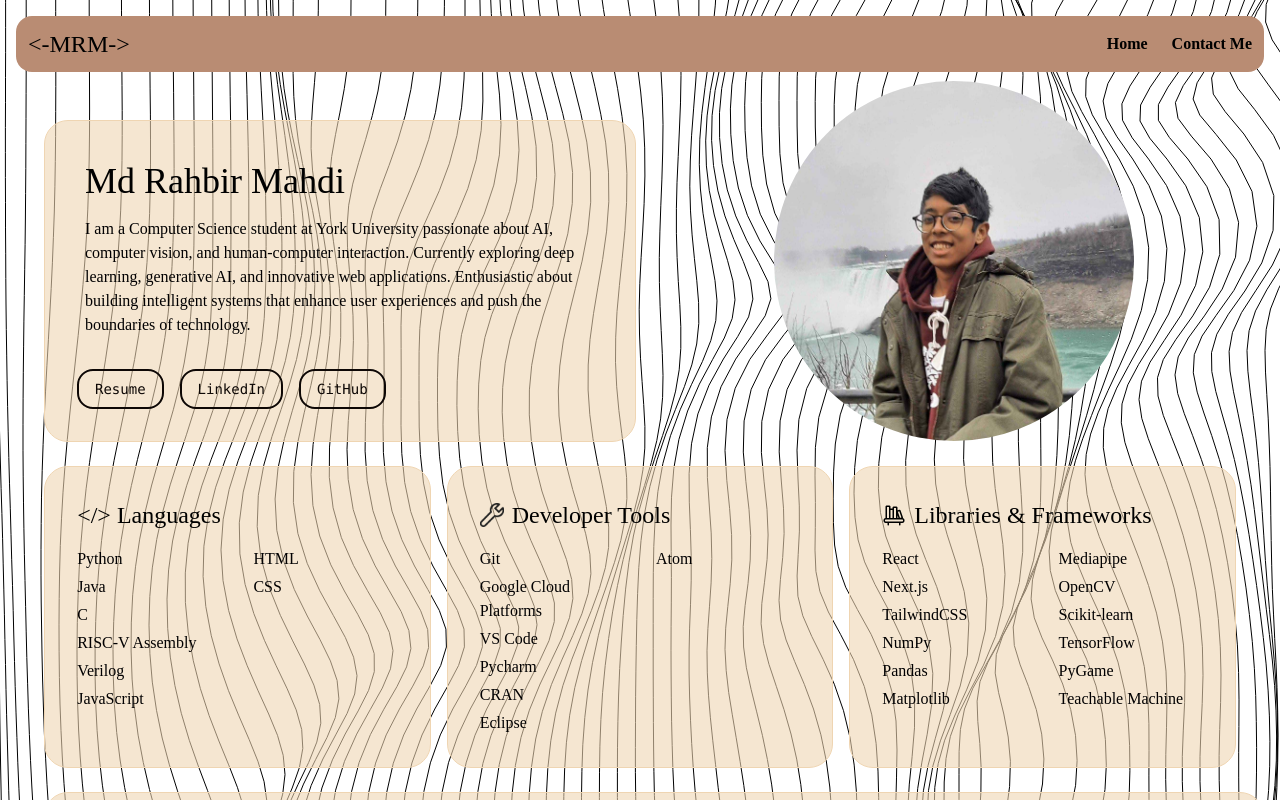
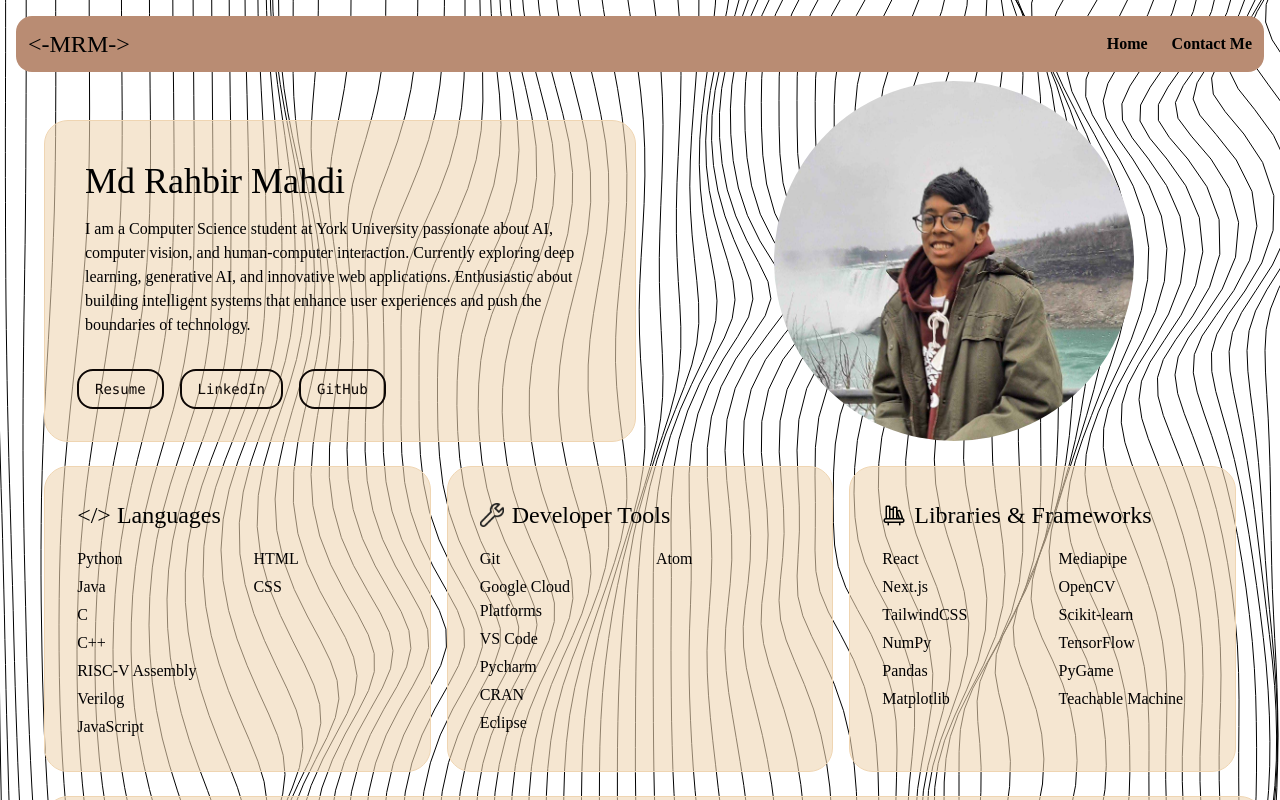
Before and after one commit to Rahbir1518/Portfolio-Website, a React (Vite) app: page / in a window 1280 px wide. Shown: the top 800 px of the page. Built offline with nearby package versions, Linux system fonts and the light colour scheme; a web font is replaced by a local one.

Commit message:
Language

```diff
--- a/src/components/TechStack.jsx
+++ b/src/components/TechStack.jsx
@@ -19,6 +19,7 @@ const TechStack = () => {
                 <li>Python</li>
                 <li>Java</li>
                 <li>C</li>
+                <li>C++</li>
                 <li>RISC-V Assembly</li>
                 <li>Verilog</li>
                 <li>JavaScript</li>
```
